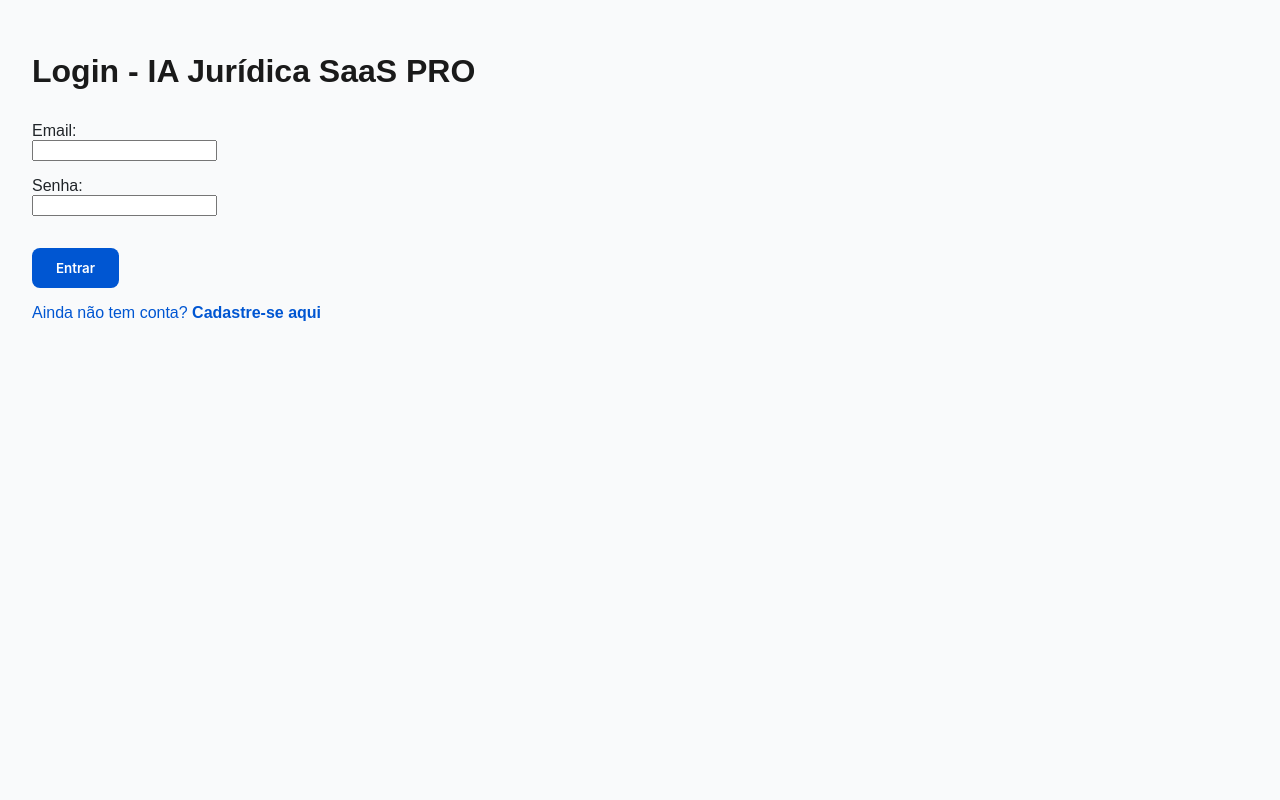
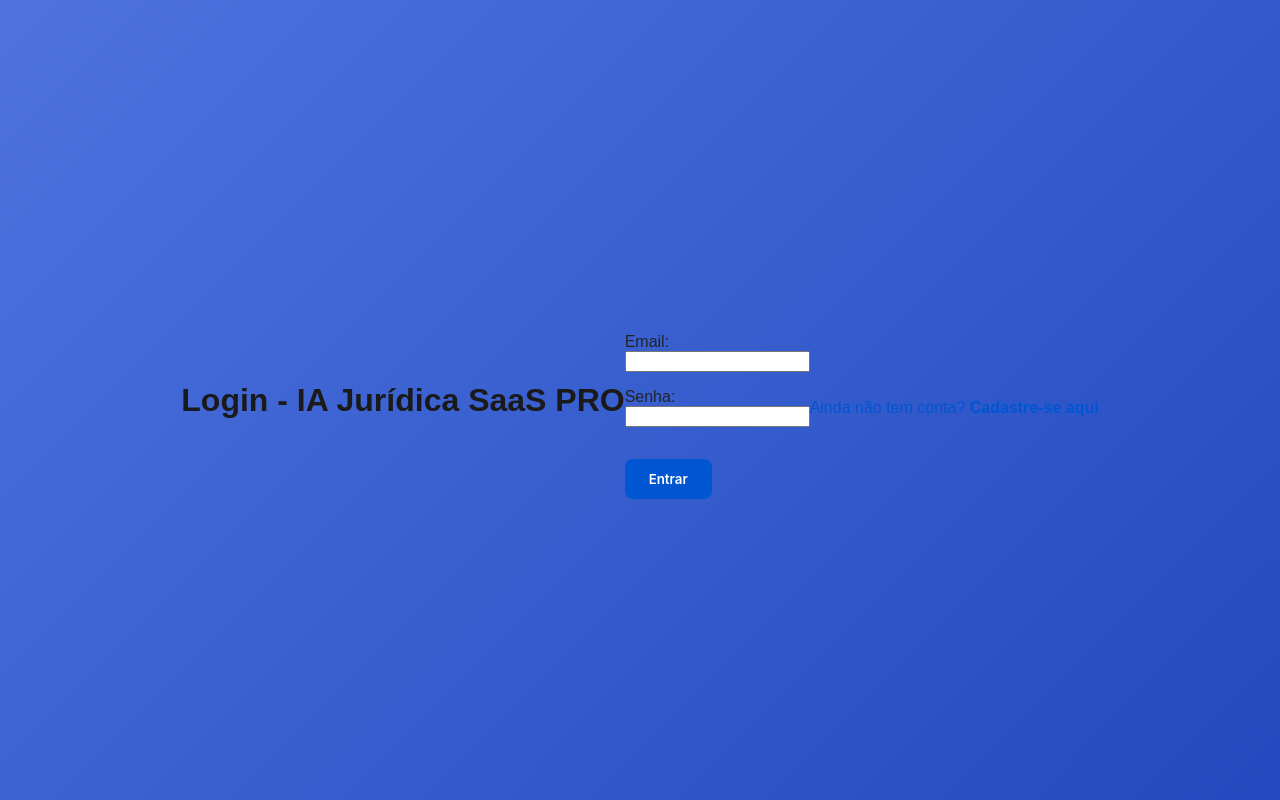
Before and after one commit to aijuridica/ia-juridica-saas-pro, a Next.js app in the folder frontend/: page /login in a window 1280 px wide. Built offline with nearby package versions, Linux system fonts and the light colour scheme.

Commit message:
Update login.js

```diff
--- a/frontend/pages/login.js
+++ b/frontend/pages/login.js
@@ -13,7 +13,13 @@ export default function Login() {
   };
 
   return (
-<div style={{ padding: '2rem', fontFamily: 'Arial, sans-serif' }}>
+<div style={{     display: 'flex',
+    justifyContent: 'center',
+    alignItems: 'center',
+    height: '100vh',
+    background: 'linear-gradient(135deg, #4E73DF, #224ABE)',
+    fontFamily: 'Poppins, sans-serif',
+ }}>
         <h1>Login - IA Jurídica SaaS PRO</h1>
         <form onSubmit={handleLogin} style={{ marginTop: '2rem' }}>
             <div>
```
